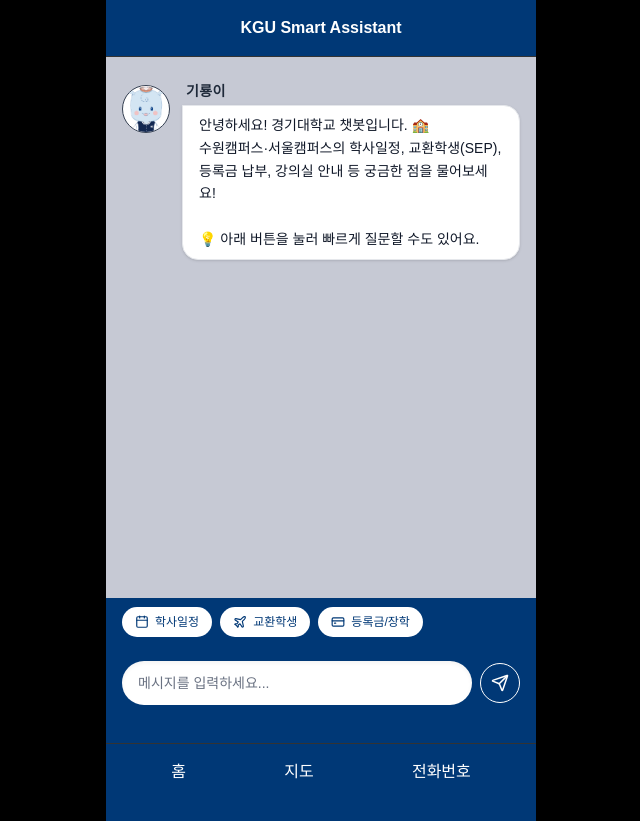
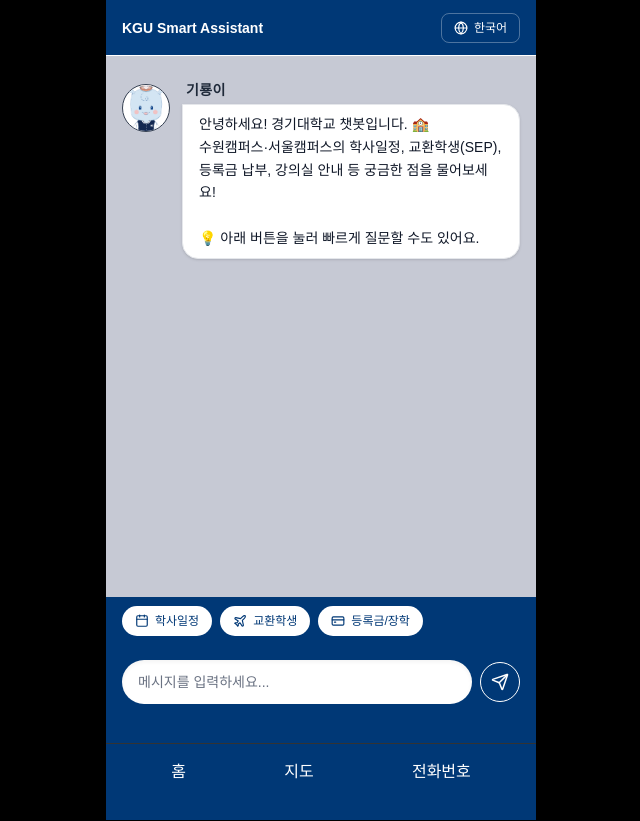
Before and after one commit to KGU-Smart-Assistant/Frontend, a Next.js app in the folder frontend-app/: page / in a window 1280 px wide. Shown: the whole page, without its empty margins (319-959 px from the left). Built offline with nearby package versions, Linux system fonts and the light colour scheme.

Commit message:
header 수정

```diff
--- a/frontend-app/components/Header.jsx
+++ b/frontend-app/components/Header.jsx
@@ -1,16 +1,73 @@
+"use client";
+
+import { useState } from "react";
+import { Globe } from "lucide-react";
+
 export default function Header() {
+  const [isLangOpen, setIsLangOpen] = useState(false);
+  const [currentLang, setCurrentLang] = useState("한국어");
+
+  const languages = [
+    { code: "ko", label: "한국어" },
+    { code: "en", label: "English" },
+    { code: "zh", label: "中文" },
+    { code: "ja", label: "日本語" },
+  ];
+
+  const selectLang = (label) => {
+    setCurrentLang(label);
+    setIsLangOpen(false);
+  };
+
   return (
-    <div
-      style={{
-        padding: "16px",
-        backgroundColor: "#003876", // 여기 변경
-        borderBottom: "1px solid #333",
-        textAlign: "center",
-        fontWeight: "bold",
-        color: "white", // 글자 안보일 수 있어서 추가 추천
-      }}
-    >
-      KGU Smart Assistant
-    </div>
+    <header className="sticky top-0 z-50 flex h-14 items-center justify-between px-4 bg-[#003876] text-white border-b">
+
+      {/* 왼쪽 제목 */}
+      <div className="font-bold text-sm">
+        KGU Smart Assistant
+      </div>
+
+      {/* 오른쪽 언어 버튼 */}
+      <div className="relative">
+        <button
+          onClick={() => setIsLangOpen(!isLangOpen)}
+          className="flex items-center gap-1.5 rounded-lg border border-white/30 px-3 py-1.5 text-xs text-white hover:bg-white/10 transition-colors"
+        >
+          <Globe size={14} />
+          <span className="font-medium">{currentLang}</span>
+        </button>
+
+        {isLangOpen && (
+          <>
+            {/* 바깥 클릭 닫기 */}
+            <div
+              className="fixed inset-0 z-40"
+              onClick={() => setIsLangOpen(false)}
+            />
+
+            {/* 드롭다운 */}
+            <div className="absolute right-0 top-full mt-2 w-28 rounded-xl border border-gray-100 bg-white shadow-[0_4px_20px_-4px_rgba(0,0,0,0.1)] z-50 overflow-hidden py-1">
+              <ul className="flex flex-col text-[13px] text-gray-700">
+                {languages.map((lang) => (
+                  <li key={lang.code}>
+                    <button
+                      onClick={() => selectLang(lang.label)}
+                      className={`w-full text-left px-4 py-2 hover:bg-gray-50 transition-colors ${
+                        currentLang === lang.label
+                          ? "font-semibold text-[#003876] bg-blue-50/30"
+                          : "font-medium"
+                      }`}
+                    >
+                      {lang.label}
+                    </button>
+                  </li>
+                ))}
+              </ul>
+            </div>
+          </>
+        )}
+      </div>
+
+    </header>
   );
 }
```
